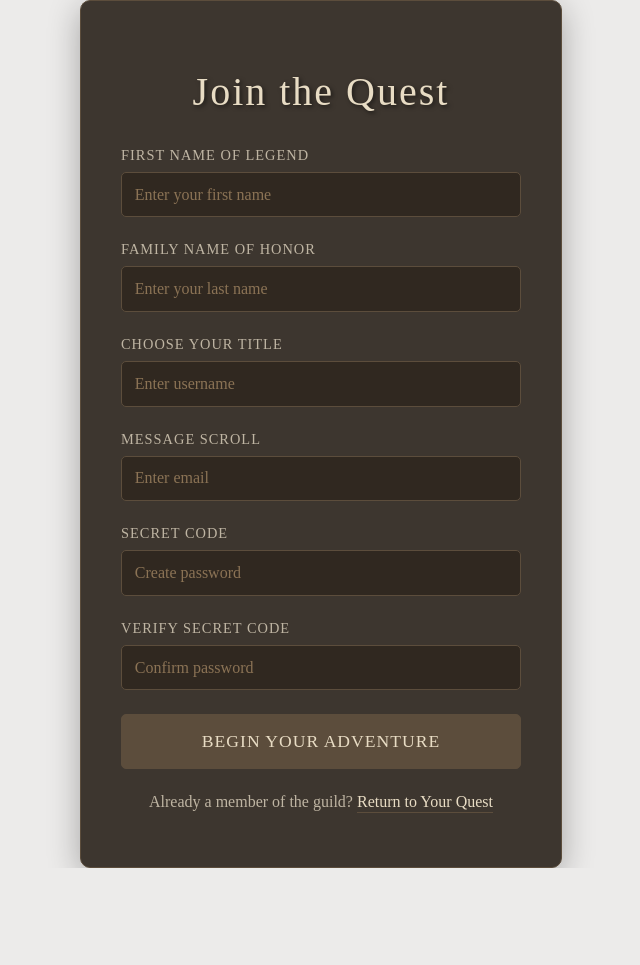
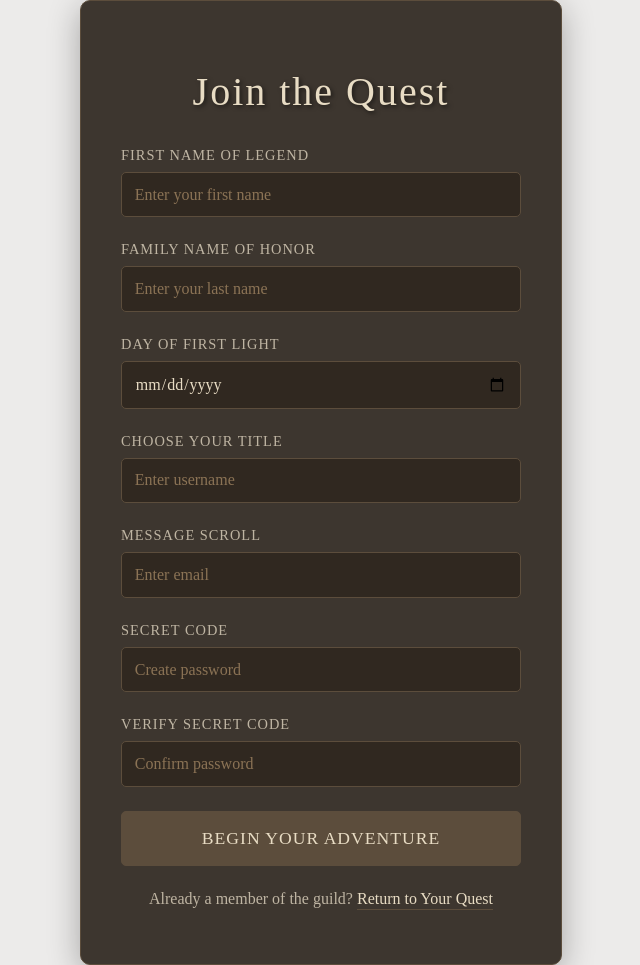
Before and after one commit to mckayc/docker-test, a Flask app: page /signup in a window 1280 px wide. Shown: the whole page, without its empty margins (319-959 px from the left). Before the commit the page ends 868 px from the top, so only its background shows below. Run offline with Flask 3, Linux system fonts and the light colour scheme.

Commit message:
Birthday

```diff
--- a/app.py
+++ b/app.py
@@ -19,13 +19,14 @@ def signup():
         # Get form data
         first_name = request.form.get('first_name')
         last_name = request.form.get('last_name')
+        birthday = request.form.get('birthday')
         username = request.form.get('username')
         email = request.form.get('email')
         password = request.form.get('password')
         confirm_password = request.form.get('confirm_password')
 
         # Basic validation
-        if not all([first_name, last_name, username, email, password, confirm_password]):
+        if not all([first_name, last_name, birthday, username, email, password, confirm_password]):
             flash('All fields are required!')
             return render_template('signup.html')
 
--- a/templates/signup.html
+++ b/templates/signup.html
@@ -141,6 +141,10 @@
                 <input type="text" id="last_name" name="last_name" placeholder="Enter your last name" required>
             </div>
             <div class="form-group">
+                <label for="birthday">Day of First Light</label>
+                <input type="date" id="birthday" name="birthday" required>
+            </div>
+            <div class="form-group">
                 <label for="username">Choose Your Title</label>
                 <input type="text" id="username" name="username" placeholder="Enter username" required>
             </div>
```
